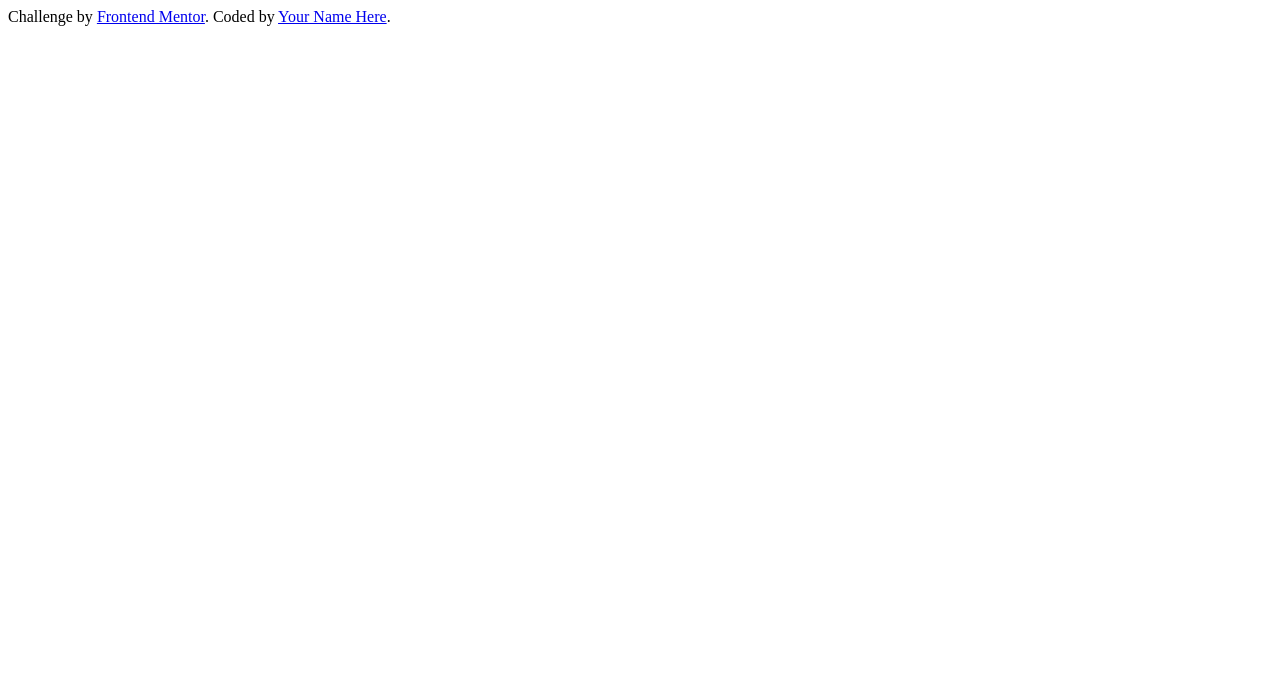
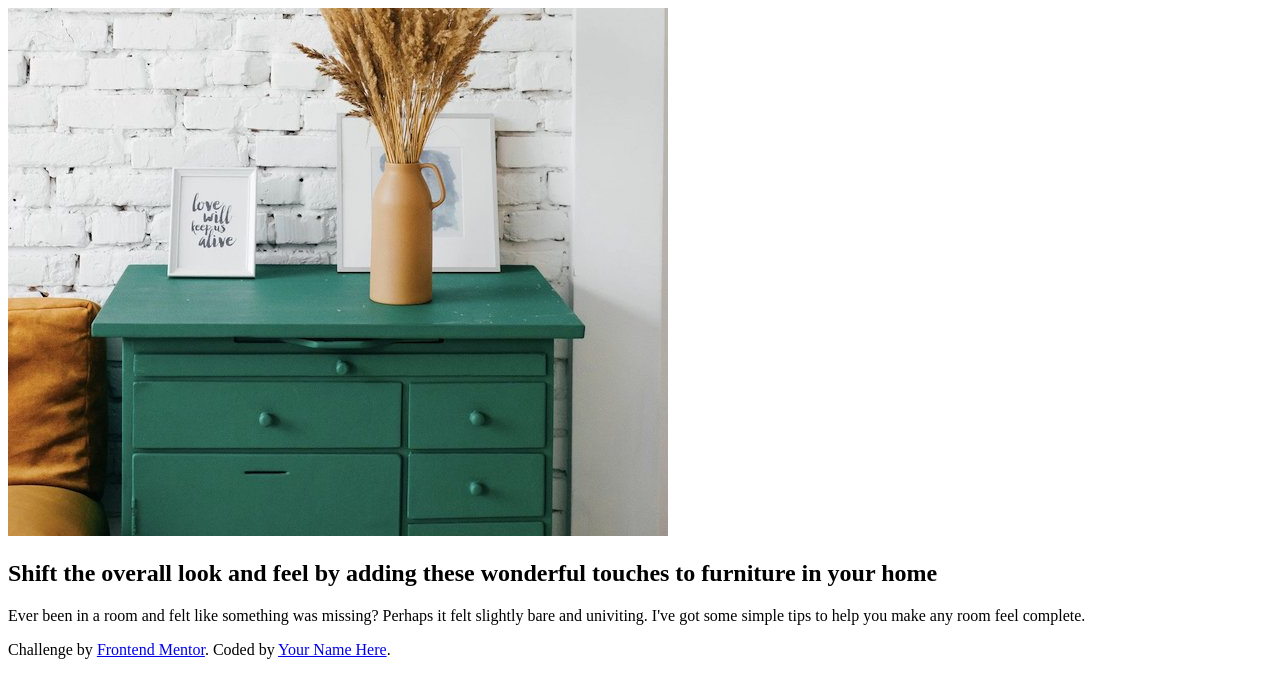
Before and after one commit to RockyStocky/FEM-ArticlePreviewComponent, a plain HTML site: page index.html in a window 1280 px wide. Drawn offline with Linux system fonts and the light colour scheme.

Commit message:
Add div class "post" anda "testmonial"

```diff
--- a/index.html
+++ b/index.html
@@ -13,6 +13,17 @@
 
 </head>
 <body>
+  <div class="posts">
+
+   <img class="picture"
+    src="images/drawers.jpg"
+    alt="room picture"/>
+
+    <div class="testmonial">
+      <h2>Shift the overall look and feel by adding these wonderful touches to furniture in your home</h2>
+      <p>Ever been in a room and felt like something was missing? Perhaps it felt slightly bare and univiting. I've got some simple tips to help you make any room feel complete.</p>
+    </div>
+</div>
   <div class="attribution">
     Challenge by <a href="https://www.frontendmentor.io?ref=challenge" target="_blank">Frontend Mentor</a>.
     Coded by <a href="#">Your Name Here</a>.
```
